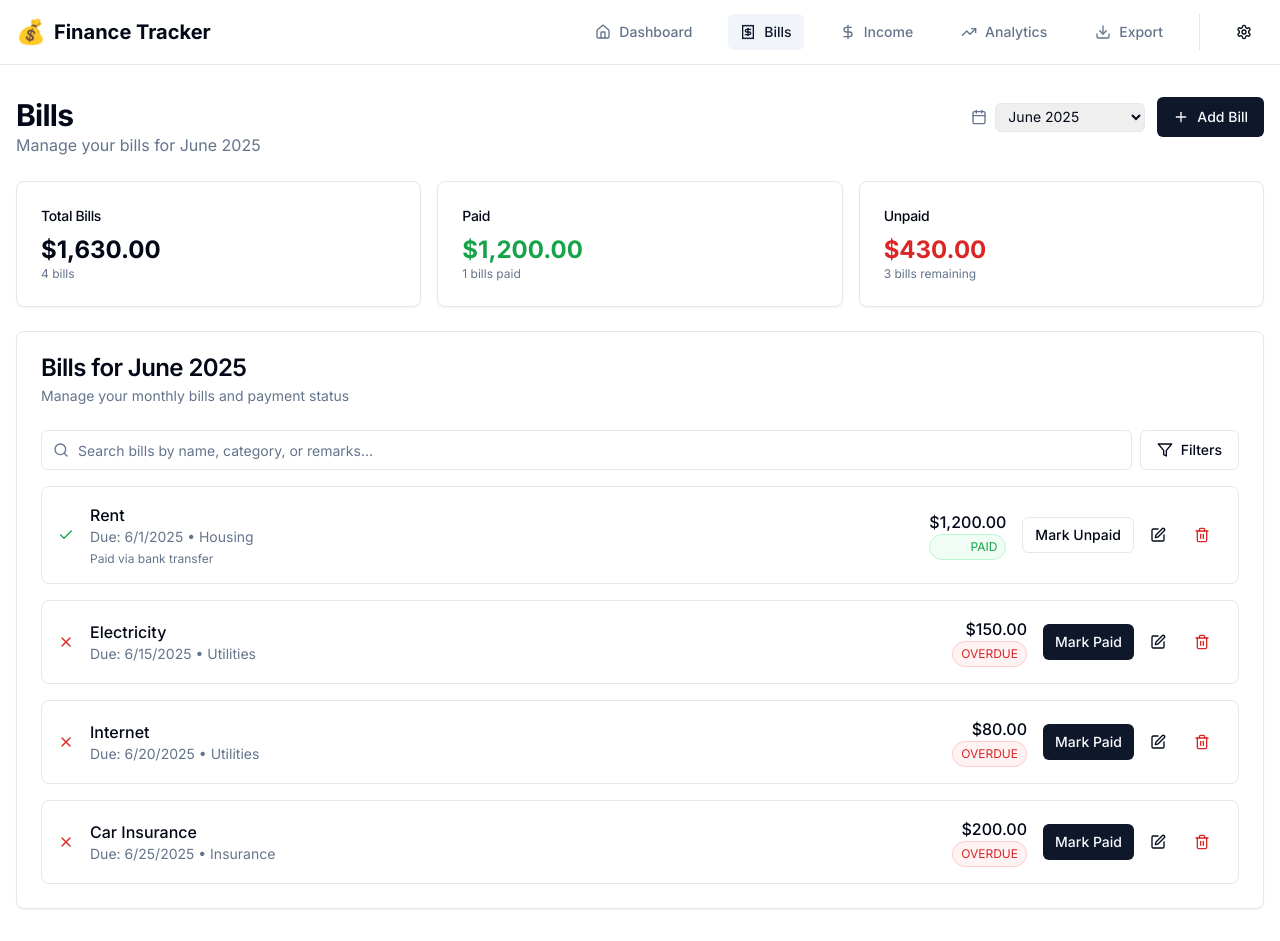
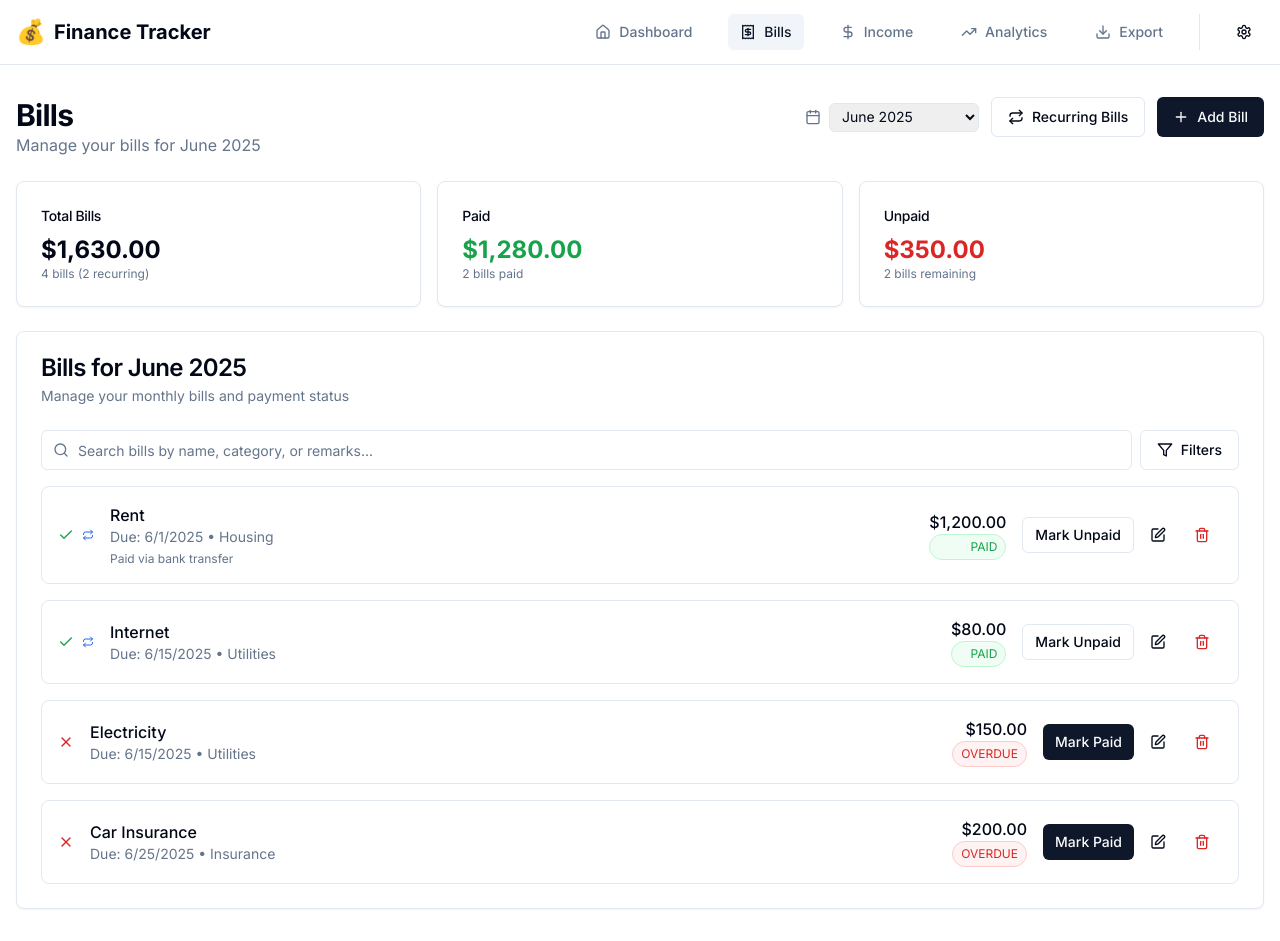
Before and after one commit to Mocsid/personal-finance-tracker, a Next.js app: page /bills in a window 1280 px wide. Built offline with nearby package versions, Linux system fonts and the light colour scheme.

Commit message:
Update types and bills page with recurring bill management integration

```diff
--- a/src/app/bills/page.tsx
+++ b/src/app/bills/page.tsx
@@ -6,10 +6,11 @@ import { Button } from '@/components/ui/button'
 import { BillForm } from '@/components/forms/bill-form'
 import { DeleteConfirmDialog } from '@/components/ui/alert-dialog'
 import { SearchFilter } from '@/components/ui/search-filter'
+import { RecurringBillManager } from '@/components/bills/recurring-bill-manager'
 import { formatCurrency, getMonthName, getCurrentMonth, getCurrentYear } from '@/lib/utils'
 import { BILL_CATEGORIES } from '@/lib/constants'
-import { Plus, Check, X, Clock, Edit, Trash2, Calendar } from 'lucide-react'
-import type { Bill, BillStatus } from '@/types'
+import { Plus, Check, X, Clock, Edit, Trash2, Calendar, Repeat } from 'lucide-react'
+import type { Bill, BillStatus, BillTemplate, ExtendedBill } from '@/types'
 
 function getStatusIcon(status: BillStatus) {
   switch (status) {
@@ -39,10 +40,12 @@ function getStatusColor(status: BillStatus) {
 
 export default function BillsPage() {
   const [bills, setBills] = useState<Bill[]>([])
+  const [templates, setTemplates] = useState<BillTemplate[]>([])
   const [filteredBills, setFilteredBills] = useState<Bill[]>([])
   const [selectedMonth, setSelectedMonth] = useState(getCurrentMonth())
   const [selectedYear, setSelectedYear] = useState(getCurrentYear())
   const [showBillForm, setShowBillForm] = useState(false)
+  const [showRecurringManager, setShowRecurringManager] = useState(false)
   const [editingBill, setEditingBill] = useState<Bill | undefined>()
   const [deleteDialog, setDeleteDialog] = useState<{ open: boolean; bill?: Bill }>({
     open: false,
@@ -55,6 +58,7 @@ export default function BillsPage() {
     const mockBills: Bill[] = [
       {
         id: '1',
+        templateId: 'template-1',
         name: 'Rent',
         amount: 1200,
         dueDate: new Date(2025, 5, 1),
@@ -69,21 +73,23 @@ export default function BillsPage() {
       },
       {
         id: '2',
-        name: 'Electricity',
-        amount: 150,
+        templateId: 'template-2',
+        name: 'Internet',
+        amount: 80,
         dueDate: new Date(2025, 5, 15),
-        status: 'UNPAID',
+        status: 'PAID',
         category: 'Utilities',
         month: 6,
         year: 2025,
+        paidDate: new Date(2025, 5, 14),
         createdAt: new Date(),
         updatedAt: new Date(),
       },
       {
         id: '3',
-        name: 'Internet',
-        amount: 80,
-        dueDate: new Date(2025, 5, 20),
+        name: 'Electricity',
+        amount: 150,
+        dueDate: new Date(2025, 5, 15),
         status: 'UNPAID',
         category: 'Utilities',
         month: 6,
@@ -165,7 +171,7 @@ export default function BillsPage() {
     .reduce((sum, bill) => sum + bill.amount, 0)
   const unpaidAmount = totalAmount - paidAmount
 
-  const handleAddBill = (newBill: Partial<Bill>) => {
+  const handleAddBill = (newBill: Partial<ExtendedBill>) => {
     const bill: Bill = {
       id: Math.random().toString(36).substr(2, 9),
       createdAt: new Date(),
@@ -175,9 +181,39 @@ export default function BillsPage() {
 
     setBills(prev => [...prev, bill])
 
-    if (window.toast) {
-      window.toast('Bill added successfully!', 'success')
+    // If this is a recurring bill, also create a template
+    if (newBill.createTemplate && newBill.templateData) {
+      const template: BillTemplate = {
+        id: Math.random().toString(36).substr(2, 9),
+        createdAt: new Date(),
+        updatedAt: new Date(),
+        ...newBill.templateData
+      } as BillTemplate
+
+      setTemplates(prev => [...prev, template])
+
+      // Link the bill to the template
+      bill.templateId = template.id
+
+      if (window.toast) {
+        window.toast('Bill and recurring template created successfully!', 'success')
+      }
+    } else {
+      if (window.toast) {
+        window.toast('Bill added successfully!', 'success')
+      }
     }
+  }
+
+  const handleGenerateBills = (newBills: Partial<Bill>[]) => {
+    const billsToAdd: Bill[] = newBills.map(billData => ({
+      id: Math.random().toString(36).substr(2, 9),
+      createdAt: new Date(),
+      updatedAt: new Date(),
+      ...billData
+    })) as Bill[]
+
+    setBills(prev => [...prev, ...billsToAdd])
   }
 
   const handleEditBill = (updatedBill: Partial<Bill>) => {
@@ -257,6 +293,8 @@ export default function BillsPage() {
     return options
   }
 
+  const recurringBillsCount = filteredBills.filter(bill => bill.templateId).length
+
   if (loading) {
     return <div className="flex justify-center items-center h-64">Loading...</div>
   }
@@ -291,6 +329,14 @@ export default function BillsPage() {
             </select>
           </div>
 
+          <Button
+            variant="outline"
+            onClick={() => setShowRecurringManager(true)}
+          >
+            <Repeat className="h-4 w-4 mr-2" />
+            Recurring Bills
+          </Button>
+
           <Button onClick={() => setShowBillForm(true)}>
             <Plus className="h-4 w-4 mr-2" />
             Add Bill
@@ -305,7 +351,9 @@ export default function BillsPage() {
           </CardHeader>
           <CardContent>
             <div className="text-2xl font-bold">{formatCurrency(totalAmount)}</div>
-            <p className="text-xs text-muted-foreground">{filteredBills.length} bills</p>
+            <p className="text-xs text-muted-foreground">
+              {filteredBills.length} bills ({recurringBillsCount} recurring)
+            </p>
           </CardContent>
         </Card>
 
@@ -358,7 +406,12 @@ export default function BillsPage() {
                 className="flex items-center justify-between p-4 border rounded-lg hover:bg-accent/50 transition-colors"
               >
                 <div className="flex items-center space-x-4">
-                  {getStatusIcon(bill.status)}
+                  <div className="flex items-center space-x-2">
+                    {getStatusIcon(bill.status)}
+                    {bill.templateId && (
+                      <Repeat className="h-3 w-3 text-blue-600" title="Recurring bill" />
+                    )}
+                  </div>
                   <div>
                     <div className="font-medium">{bill.name}</div>
                     <div className="text-sm text-muted-foreground">
@@ -427,6 +480,23 @@ export default function BillsPage() {
         </CardContent>
       </Card>
 
+      {/* Recurring Bills Manager Modal */}
+      {showRecurringManager && (
+        <div className="fixed inset-0 z-50 flex items-center justify-center bg-black/50">
+          <div className="bg-background rounded-lg w-full max-w-4xl mx-4 max-h-[90vh] overflow-y-auto">
+            <div className="p-6">
+              <div className="flex justify-between items-center mb-6">
+                <h2 className="text-2xl font-bold">Recurring Bills Management</h2>
+                <Button variant="ghost" onClick={() => setShowRecurringManager(false)}>
+                  <X className="h-4 w-4" />
+                </Button>
+              </div>
+              <RecurringBillManager onGenerateBills={handleGenerateBills} />
+            </div>
+          </div>
+        </div>
+      )}
+
       <BillForm
         open={showBillForm}
         onOpenChange={(open) => {
```
Also changed, not shown: src/types/index.ts (+13 -1 lines).
